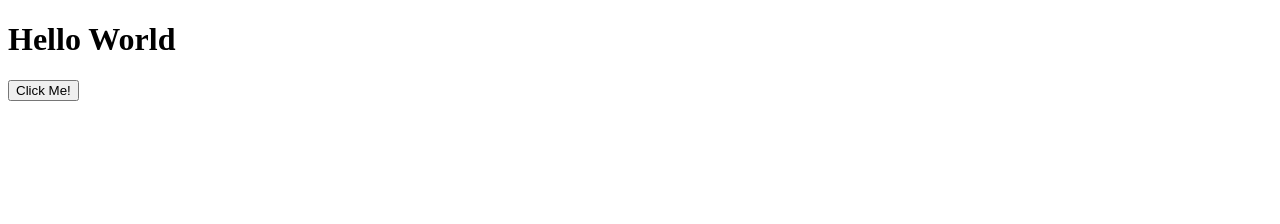
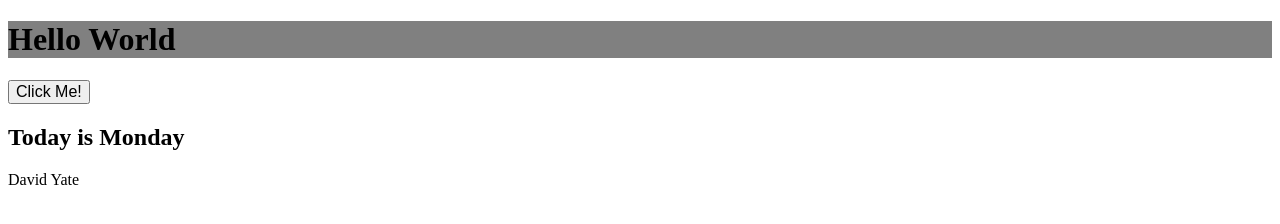
Before and after one commit to sundayjoseph/project-tail, a plain HTML site: page index.html in a window 1280 px wide. Drawn offline with Linux system fonts and the light colour scheme.

Commit message:
vs commit

```diff
--- a/index.html
+++ b/index.html
@@ -13,9 +13,12 @@
     Hello World
   </h1>
 
-  <button type="button" onclick="myfunction()" style="cursor: pointer;"> Click Me!</button>
+  <button type="button" onclick="myfunction()" style="cursor: pointer; font-size: medium;"> Click Me!</button>
+  <p id="demo"></p>
 
-  <p id="demo"></p>
+  <h2 id="text"></h2>
+
+  <p id="obj"></p>
 
   </body>
   <script type="text/javascript" src="js/main.js" ></script>
```
